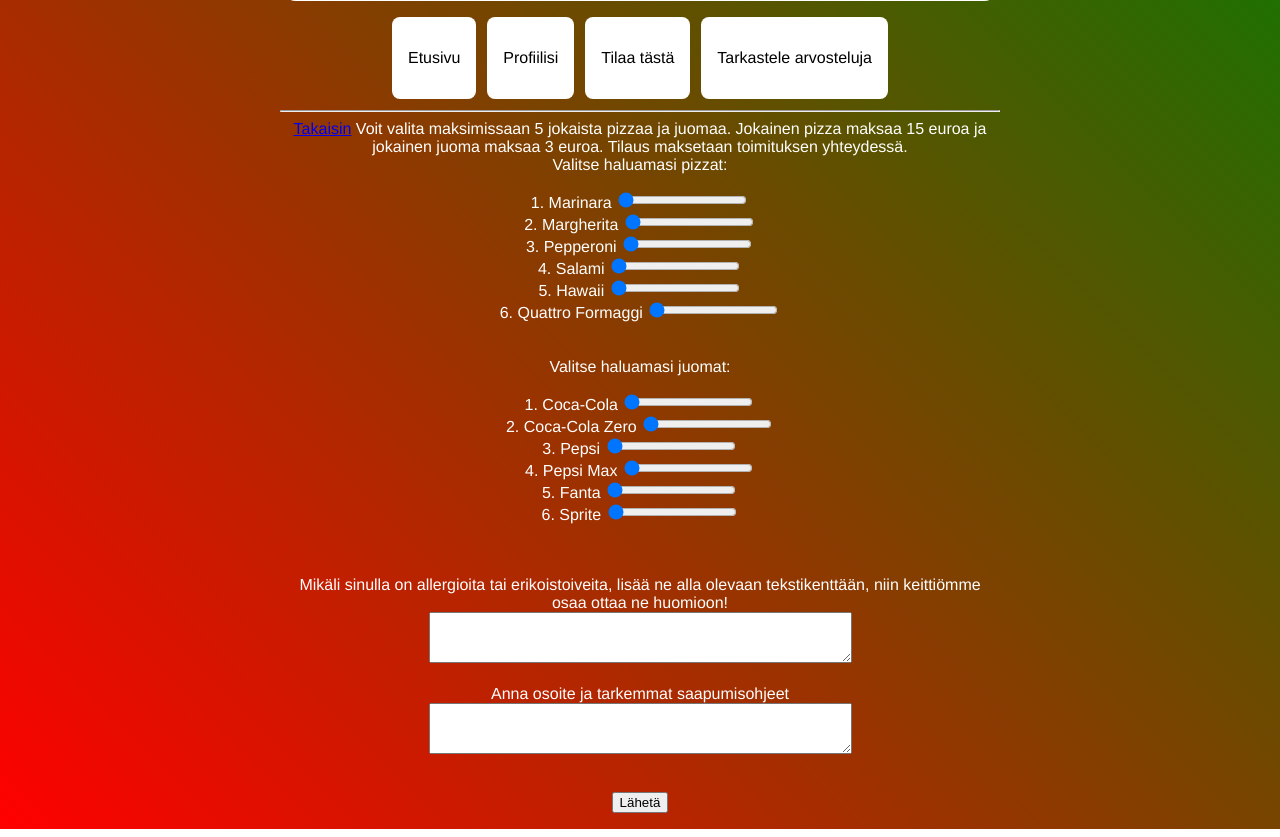
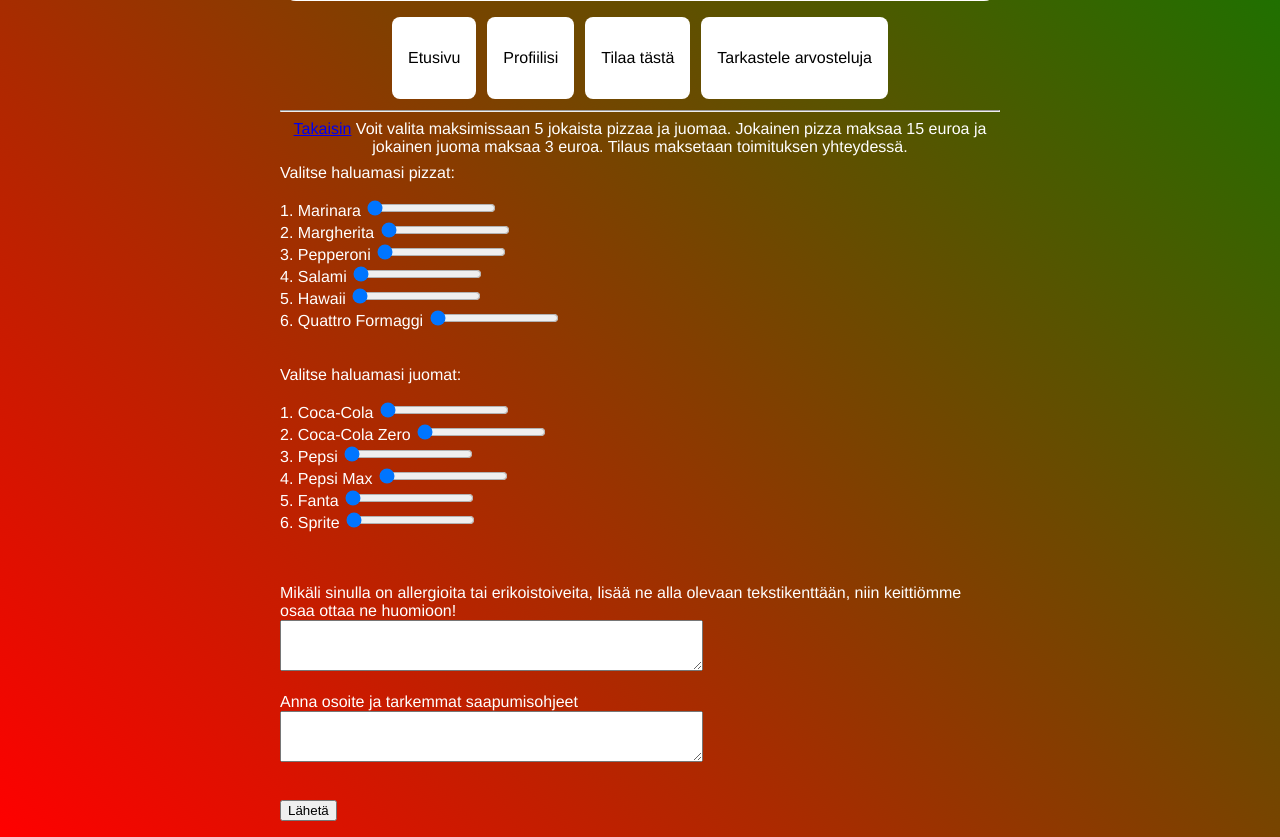
Before and after one commit to lottatan/pizzaservice, a Flask app: page /order in a window 1280 px wide. Shown: the part 303-1140 px from the top of the page. Run offline with Flask 3, Linux system fonts and the light colour scheme.

Commit message:
lisää ulkoasumuokkauksia

```diff
--- a/static/main.css
+++ b/static/main.css
@@ -49,3 +49,10 @@ nav ul {
     text-align: center;
     color: white
 }
+
+.content2 {
+    border-radius: .5em;
+    margin-top: .5em;
+    text-align: left;
+    color: white;
+}
--- a/templates/comments.html
+++ b/templates/comments.html
@@ -7,7 +7,9 @@
     Asiakkaiden antama keskimääräinen arvosana väliltä 1-5:  {{ rating }}
     <br>
     <br>
+</div>
 
+<div class="content2">
     Kommentit:
 
     <ol>
--- a/templates/order.html
+++ b/templates/order.html
@@ -8,6 +8,10 @@
 
     Voit valita maksimissaan 5 jokaista pizzaa ja juomaa. Jokainen pizza maksaa 15 euroa ja jokainen juoma maksaa 3 euroa.
     Tilaus maksetaan toimituksen yhteydessä.
+
+</div>
+<div class="content2">
+
 
     <form action="/result" method="POST">
         Valitse haluamasi pizzat:
```
